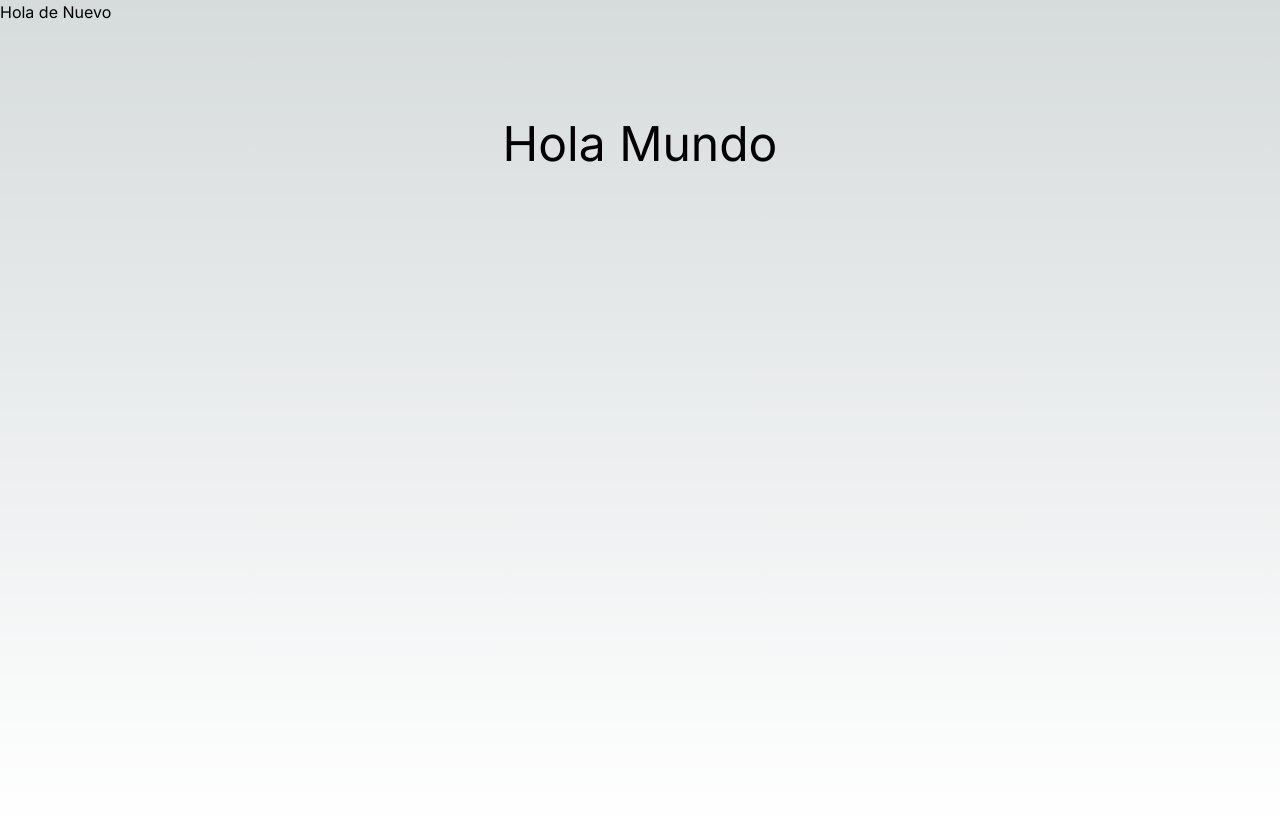
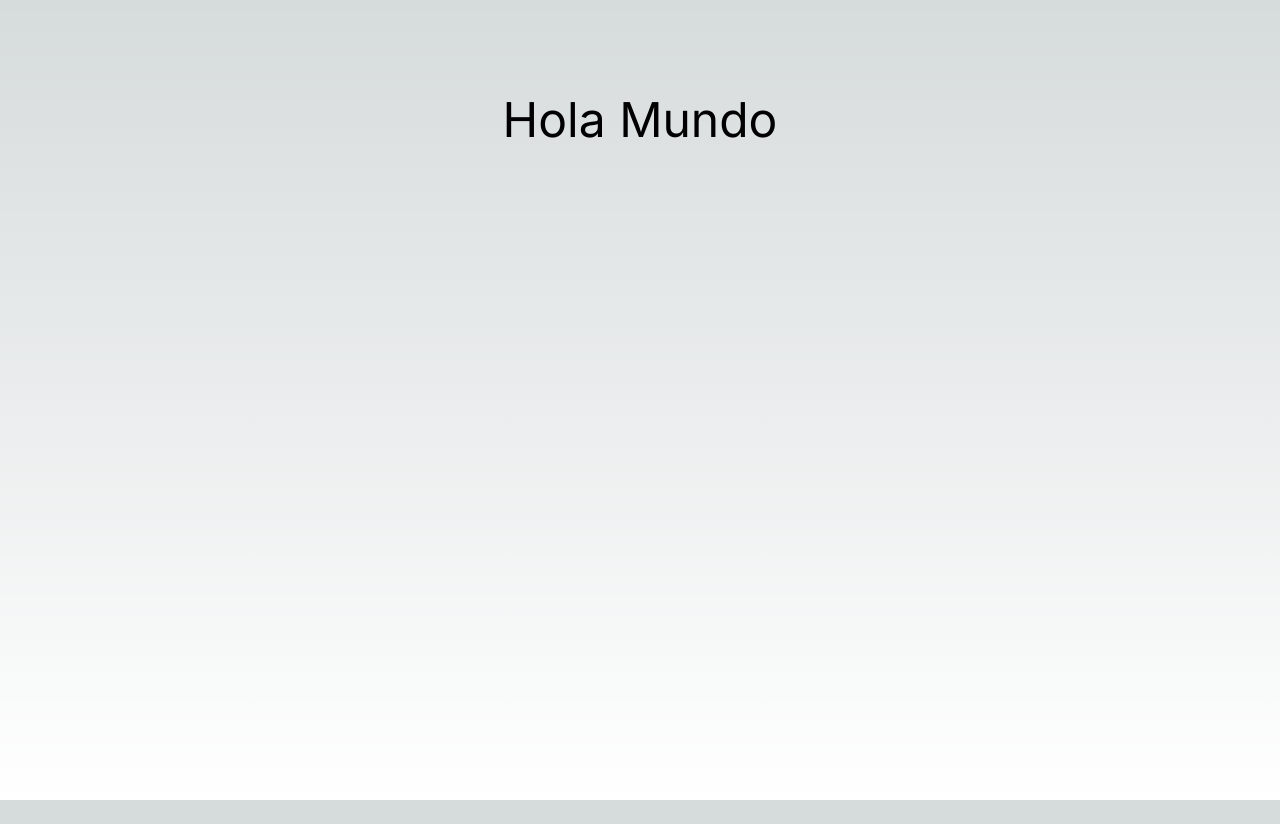
Before and after one commit to C3SC0-V4113/Next-First-Steps, a Next.js app: page / in a window 1280 px wide. After the commit the page ends 800 px from the top, so only its background shows below. Built offline with nearby package versions, Linux system fonts and the light colour scheme.

Commit message:
metadata changed

```diff
--- a/app/layout.tsx
+++ b/app/layout.tsx
@@ -5,8 +5,8 @@ import "./globals.css";
 const inter = Inter({ subsets: ["latin"] });
 
 export const metadata: Metadata = {
-  title: "Create Next App",
-  description: "Generated by create next app",
+  title: "Francisco's Home Page",
+  description: "Generated with love by Francisco Valle",
 };
 
 export default function RootLayout({
@@ -16,10 +16,7 @@ export default function RootLayout({
 }>) {
   return (
     <html lang="en">
-      <body className={inter.className}>
-        <h2>Hola de Nuevo</h2>
-        {children}
-      </body>
+      <body className={inter.className}>{children}</body>
     </html>
   );
 }
```
